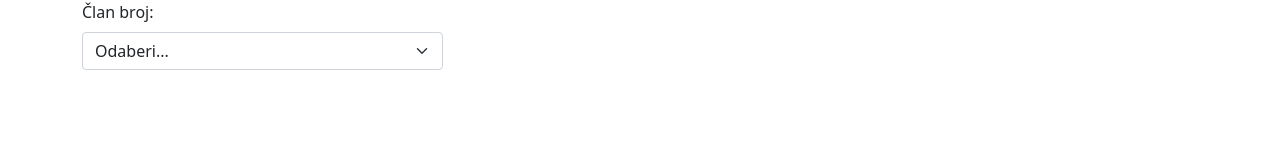
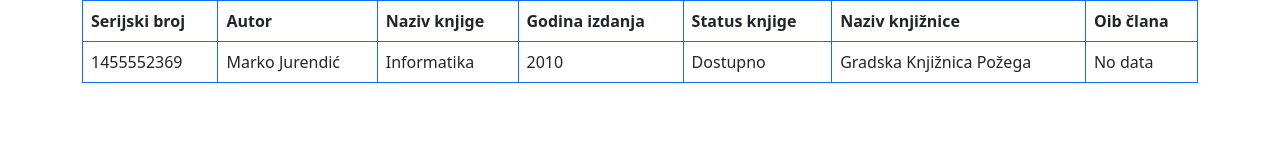
Before and after one commit to Josip1234/Library-Application, a plain HTML site: page web/knjige.html in a window 1280 px wide. Drawn offline with nearby package versions, Linux system fonts and the light colour scheme.

Commit message:
updated knjige

```diff
--- a/web/knjige.html
+++ b/web/knjige.html
@@ -12,16 +12,31 @@
 
 <body>
     <div class="container">
-        <form action="skripte/akcije.php" method="post" class="row g-3">
-            <div class="col-md-4">
-                <label for="oib_člana" class="form-label">Član broj:</label>
-                <select name="oib_člana" id="oib_člana" class="form-select">
-                        <option selected>Odaberi...</option>
-                        <option value="oib1">Oib1</option>
-                        <option value="oib2">Oib2</option>
-                    </select>
-            </div>
-        </form>
+        <table class="table table-bordered border-primary">
+            <thead>
+                <th>Serijski broj</th>
+                <th>Autor</th>
+                <th>Naziv knjige</th>
+                <th>Godina izdanja</th>
+                <th>Status knjige</th>
+                <th>Naziv knjižnice</th>
+                <th>Oib člana</th>
+            </thead>
+            <tbody>
+                <tr>
+                    <td>1455552369</td>
+                    <td>Marko Jurendić</td>
+                    <td>Informatika</td>
+                    <td>2010</td>
+                    <td>Dostupno</td>
+                    <td>Gradska Knjižnica Požega</td>
+                    <td>No data</td>
+                </tr>
+            </tbody>
+
+        </table>
+
+
     </div>
 
 </body>
```
